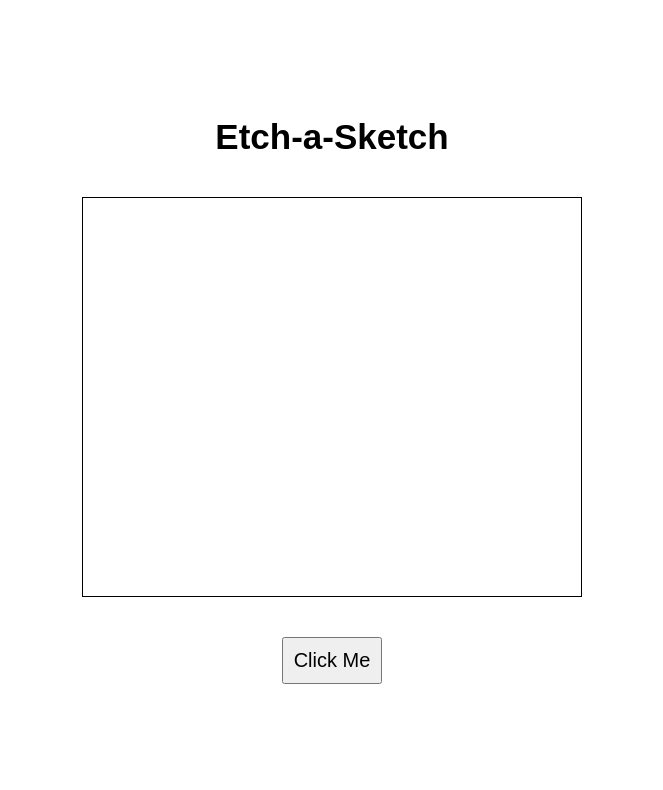
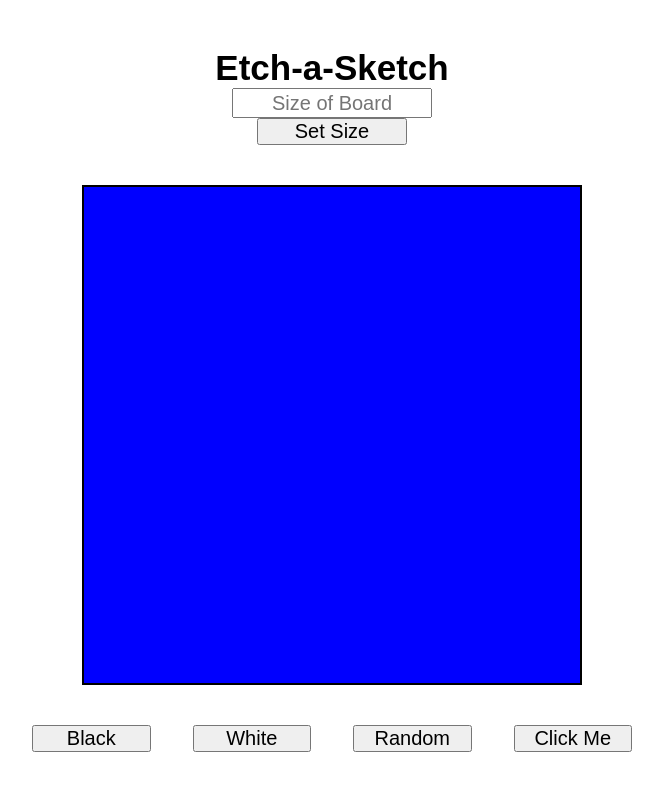
Before and after one commit to acekuria/Etch-a-Sketch, a plain HTML site: page index.html in a window 1280 px wide. Shown: the whole page, without its empty margins (308-971 px from the left). Drawn offline with Linux system fonts and the light colour scheme.

Commit message:
grid and button working

```diff
--- a/index.html
+++ b/index.html
@@ -13,12 +13,21 @@
 
   <div class="header">
   <h1 class="h1">Etch-a-Sketch</h1>
-  </div>
+  <input type="text"
+    placeholder="Size of Board"
+    onchange="changeSize(this.value)"
+    id="input" />
+<button for="input" class="button">Set Size</button></div>
 
-  <div class="container">
+
+
+  <div class="board">
   </div>
 
   <div class="button-container">
+  <button class="button">Black</button>
+  <button class="button">White</button>
+  <button class="button">Random</button>
   <button class="button">Click Me</button>
   </div>
 </body>
--- a/script.js
+++ b/script.js
@@ -1,7 +1,27 @@
 const body = document.querySelector('body')
 const h1 = document.createElement('h1');
 const header = document.querySelector('.header');
-const container = document.querySelector('.container');
+const board = document.querySelector('.board');
 const button = document.querySelector('.button');
 
-container.classList.add('container');
+
+function populateBoard(size) {
+  board.style.gridTemplateColumns = `repeat(${size}, 1fr)`;
+  board.style.gridTemplateRows = `repeat(${size}, 1fr)`;
+  for (let i = 0; i < size**2; i++) {
+    let square = document.createElement('div');
+    square.style.backgroundColor = 'blue';
+    board.insertAdjacentElement('beforeend',square)
+  }
+
+}
+
+populateBoard(20);
+
+function changeSize(input) {
+  if (input <= 100 && input >= 2) {
+    populateBoard(input);
+  } else {
+    console.log('ERROR')
+  }
+}
--- a/styles.css
+++ b/styles.css
@@ -23,24 +23,42 @@ body {
 
 }
 
-.container {
-  border: 1px solid black;
-  max-width:700px;
-  width: 30vw;
-  min-height: 400px;
-  min-width: 500px;
-  display:flex;
+.board {
+  border: 2px solid black;
+  height: 500px;
+  width: 500px;
+  display:grid;
+}
+.header {
+  display: flex;
+  flex-direction: column;
+  gap: 5%;
+  justify-content: center;
+  align-items: center;
 }
 
 .button {
   font-size: 2rem;
-  padding: .5em;
+  width: 150px;
+}
+input {
+  display: block;
+  height: 30px;
+  width: 200px;
+  font-size: 2rem;
+  text-align: center;
 }
 
 .column{
   flex: 1;
+  border: 1px solid black
 }
 
 .row {
+  border: 1px solid black;
+}
 
+.button-container {
+  display: flex;
+  gap: 7%
 }
```
